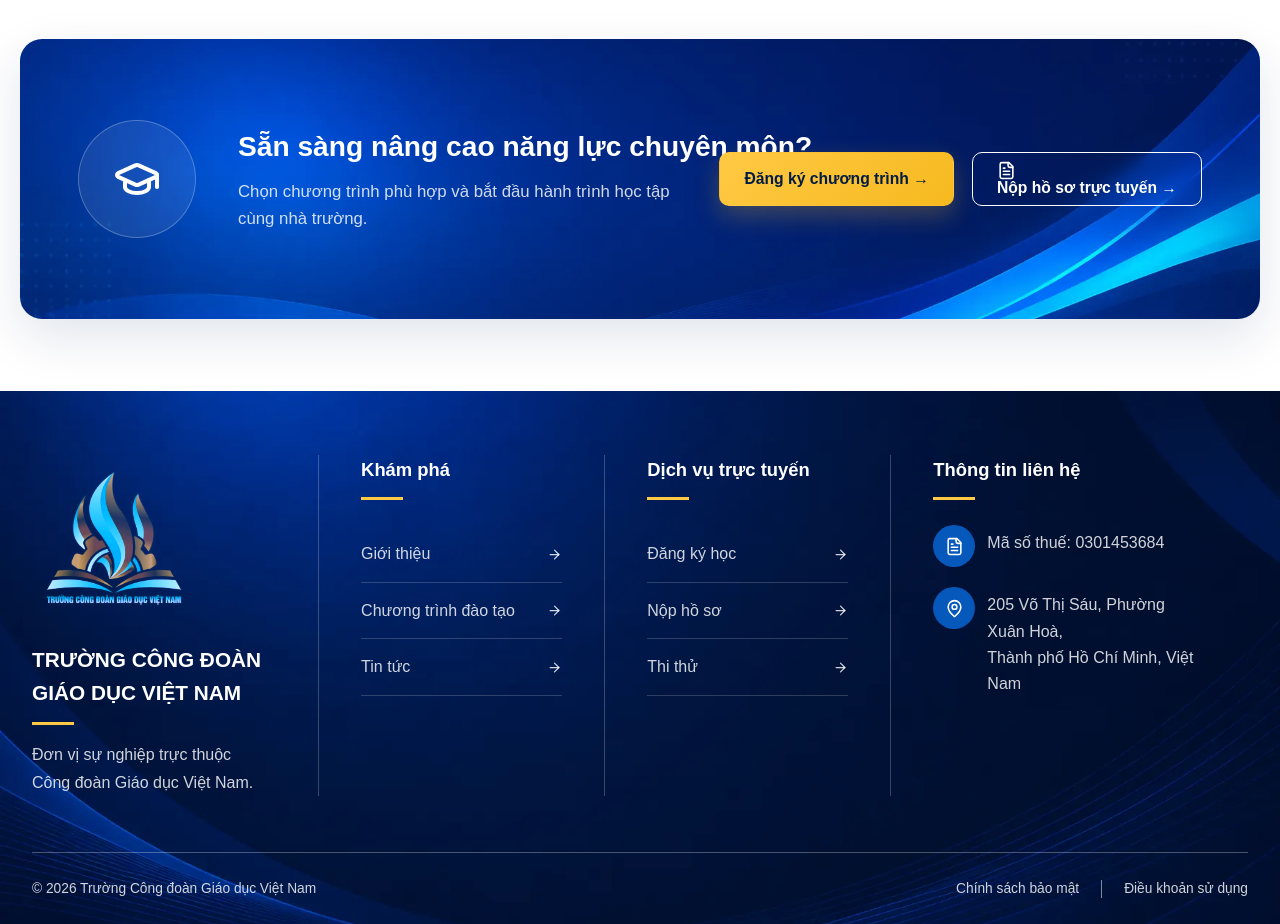
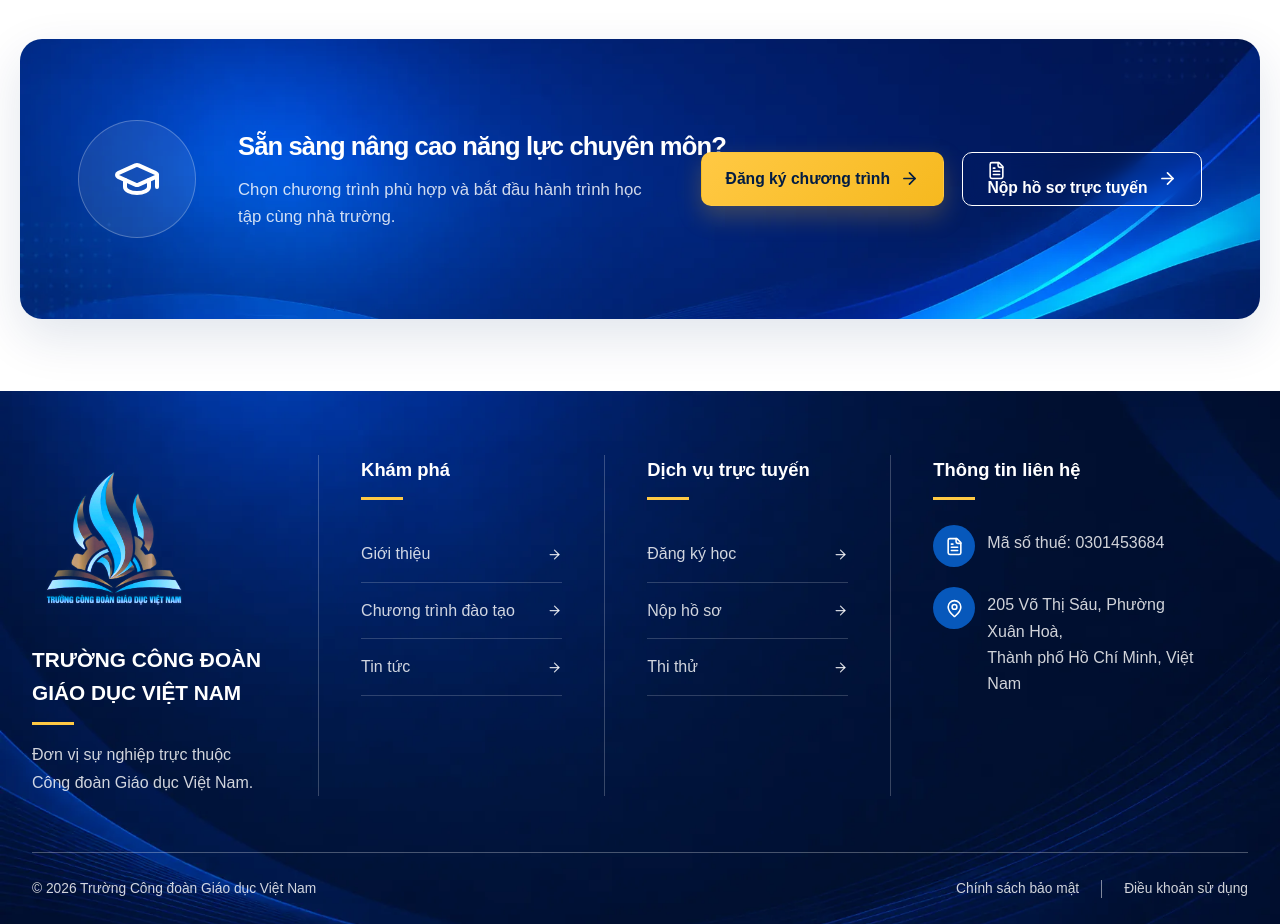
Before and after one commit to Tafi00/congdoanldp, a React (Vite) app: page / in a window 1280 px wide. Shown: the part 4520-5444 px from the top of the page. Built offline with nearby package versions, Linux system fonts and the light colour scheme; a web font is replaced by a local one.

Commit message:
style: align home CTA with design mockup

```diff
--- a/src/sections/home/HomeCtaSection.css
+++ b/src/sections/home/HomeCtaSection.css
@@ -29,11 +29,12 @@
   margin: 0 0 10px;
   color: #fff;
   font-family: var(--font-display);
-  font-size: clamp(1.6rem, 2.2vw, 2.2rem);
+  font-size: clamp(1.6rem, 2vw, 2rem);
+  letter-spacing: -0.035em;
   white-space: nowrap;
 }
 .home-cta p {
-  max-width: 580px;
+  max-width: 520px;
   margin: 0;
   color: rgba(255, 255, 255, 0.82);
   font-size: 1.05rem;
@@ -43,7 +44,7 @@
   gap: 18px;
 }
 .home-cta__actions .button {
-  min-width: 230px;
+  min-width: 240px;
   white-space: nowrap;
 }
 @media (max-width: 1100px) {
--- a/src/sections/home/HomeCtaSection.tsx
+++ b/src/sections/home/HomeCtaSection.tsx
@@ -27,11 +27,11 @@ export function HomeCtaSection() {
           </p>
         </motion.div>
         <motion.div className="home-cta__actions" variants={fadeUp}>
-          <Button href="/dang-ky" variant="accent">
-            Đăng ký chương trình →
+          <Button href="/dang-ky" variant="accent" arrow>
+            Đăng ký chương trình
           </Button>
-          <Button href="/nop-ho-so" variant="secondary">
-            <FileText size={19} /> Nộp hồ sơ trực tuyến →
+          <Button href="/nop-ho-so" variant="secondary" arrow>
+            <FileText size={19} /> Nộp hồ sơ trực tuyến
           </Button>
         </motion.div>
       </motion.div>
```
